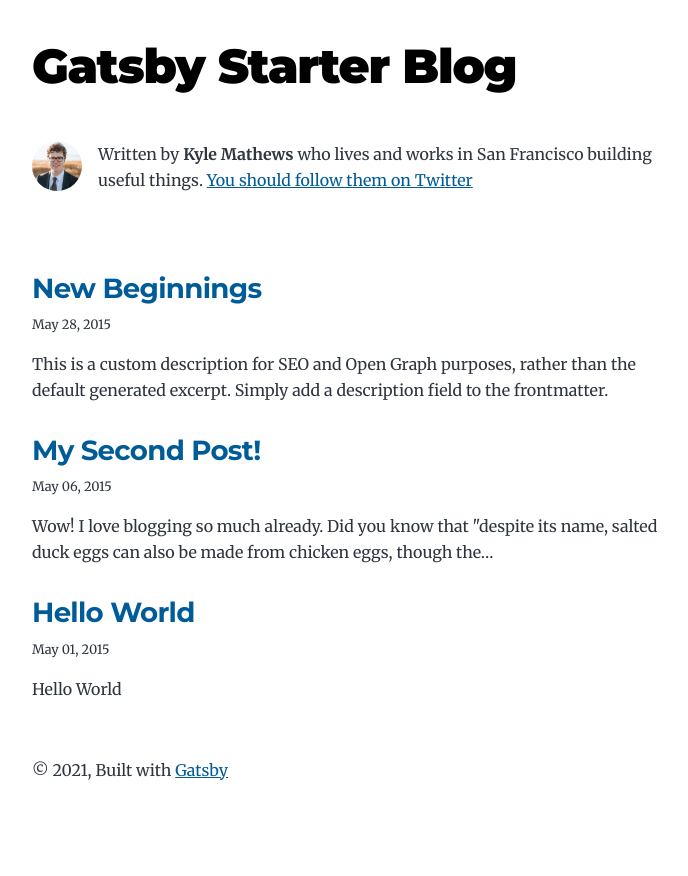
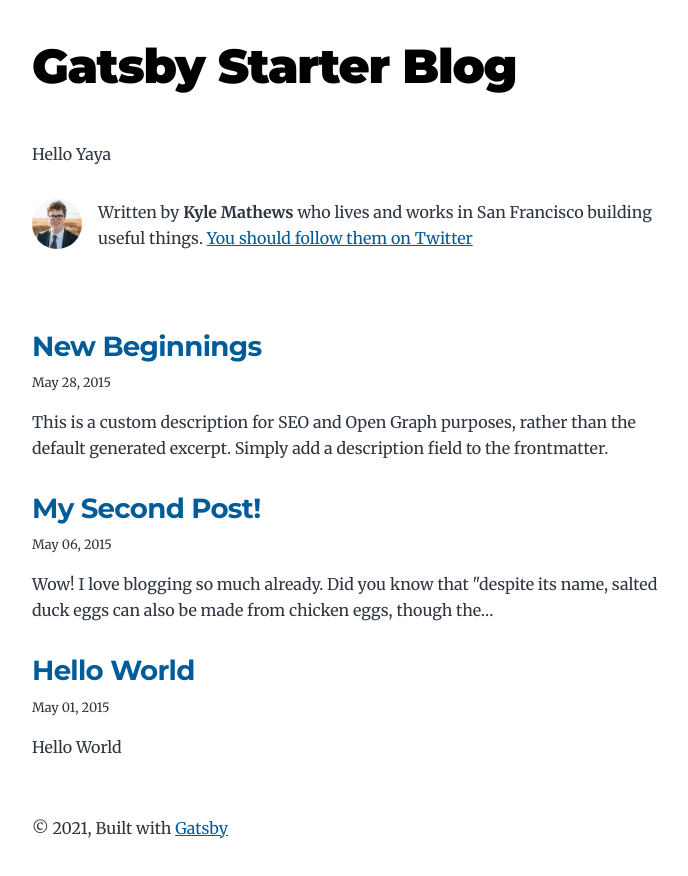
Before and after one commit to suroyyaya/my-blog-starter, a Gatsby site: page / in a window 1280 px wide. Shown: the whole page, without its empty margins (292-980 px from the left). Before the commit the page ends 846 px from the top, so only its background shows below. Built offline with nearby package versions, Linux system fonts and the light colour scheme; Gatsby itself is replaced by a stand-in of ours.

Commit message:
initial commit

```diff
--- a/package.json
+++ b/package.json
@@ -9,6 +9,7 @@
   },
   "dependencies": {
     "gatsby": "^3.13.0",
+    "gatsby-cli": "^3.13.0",
     "gatsby-plugin-feed": "^3.13.0",
     "gatsby-plugin-google-analytics": "^3.13.0",
     "gatsby-plugin-image": "^1.13.0",
--- a/src/pages/index.js
+++ b/src/pages/index.js
@@ -25,6 +25,7 @@ const BlogIndex = ({ data, location }) => {
 
   return (
     <Layout location={location} title={siteTitle}>
+      <p>Hello Yaya</p>
       <Seo title="All posts" />
       <Bio />
       <ol style={{ listStyle: `none` }}>
```
Also changed, not shown: 1 other file.
